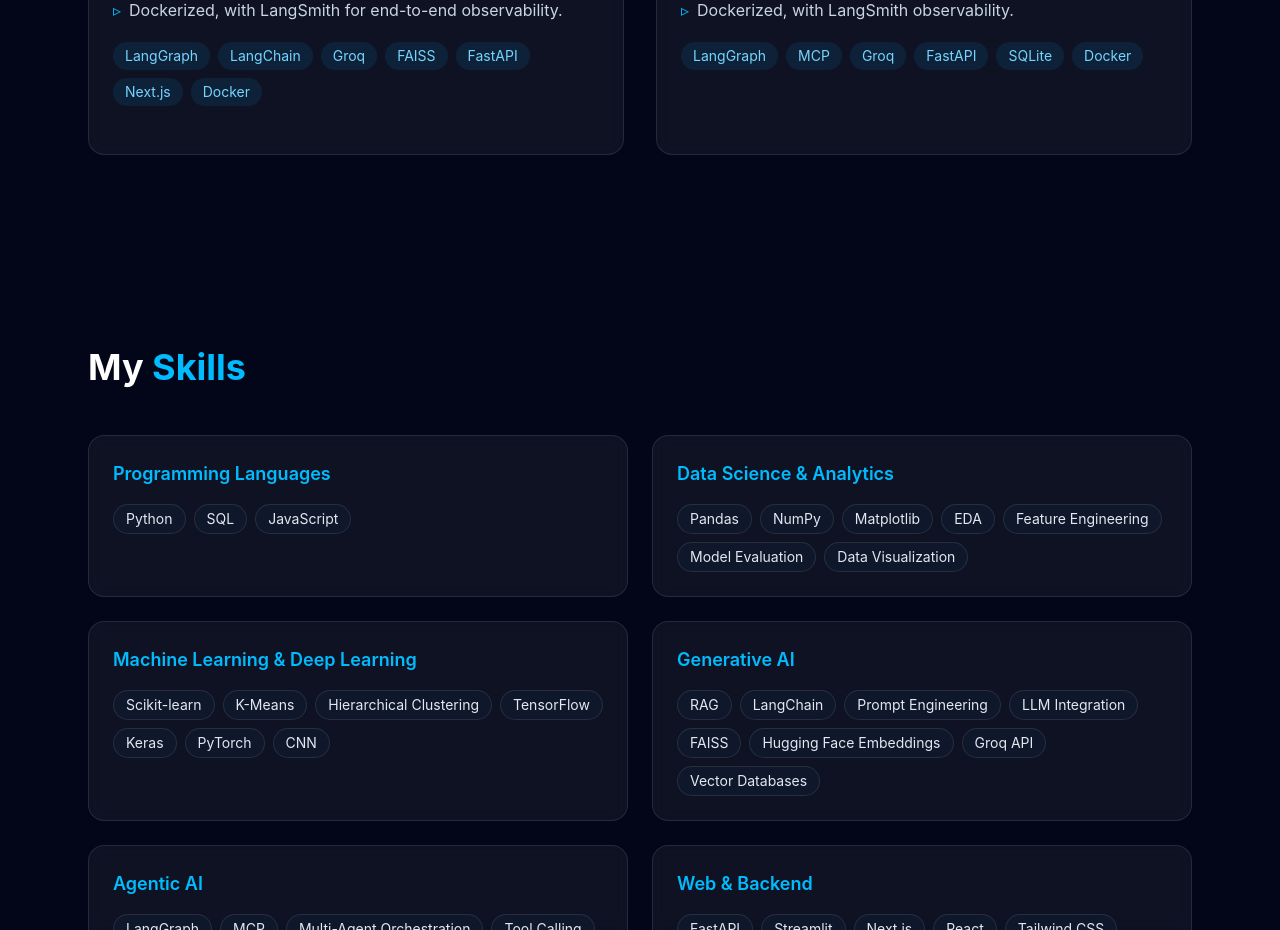
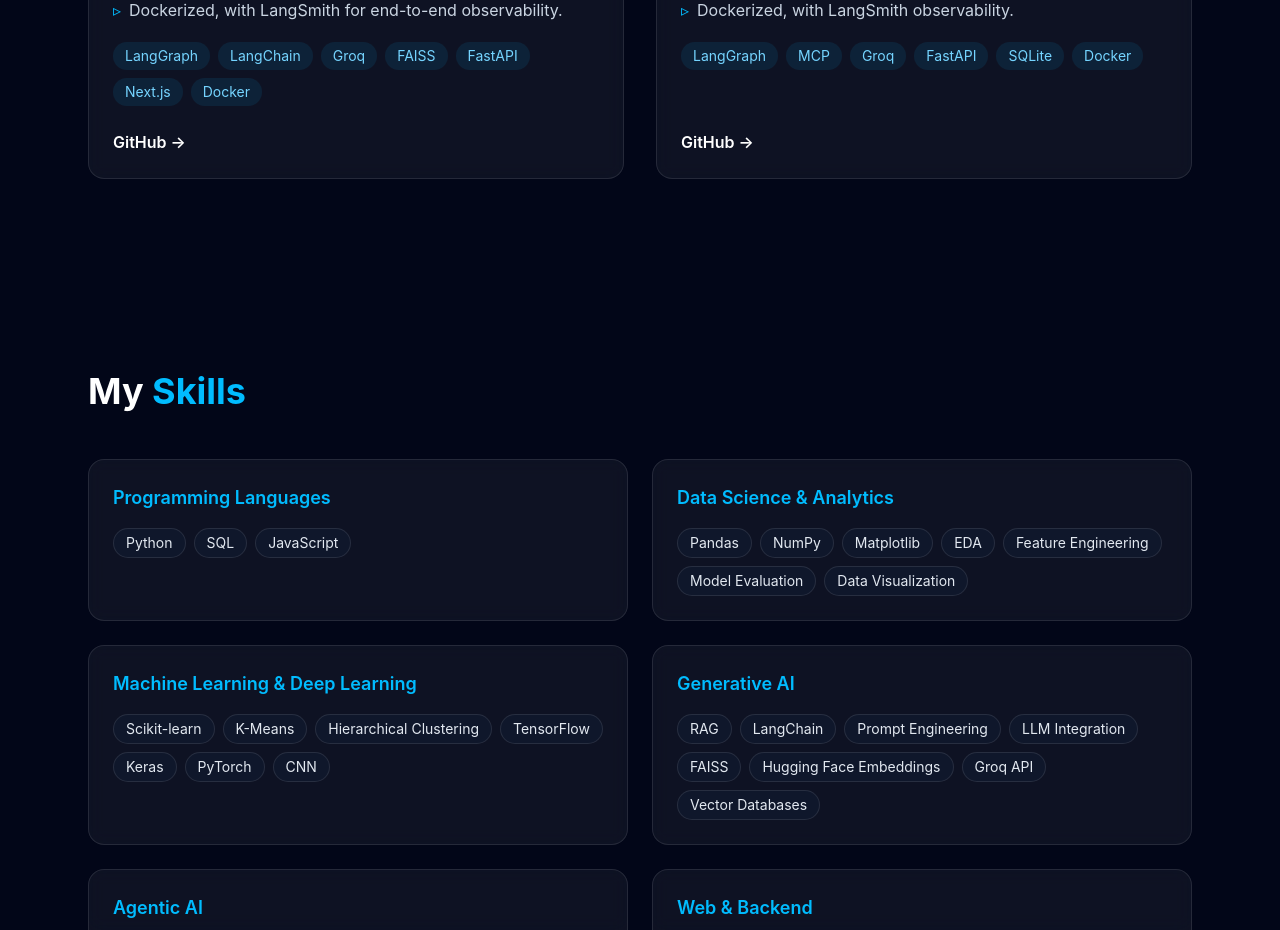
Before and after one commit to preetham2708/portfolio, a React app: page / in a window 1280 px wide. Shown: the part 2200-3130 px from the top of the page. Built offline with nearby package versions, Linux system fonts and the light colour scheme; the HTML template or start-up script is replaced by a standard one.

Commit message:
Add project GitHub links

```diff
--- a/src/data/projects.ts
+++ b/src/data/projects.ts
@@ -18,7 +18,7 @@
       'Dockerized, with LangSmith for end-to-end observability.',
     ],
     tech: ['LangGraph', 'LangChain', 'Groq', 'FAISS', 'FastAPI', 'Next.js', 'Docker'],
-    github: '',
+    github: 'https://github.com/preetham2708/MyPerplexity',
     demo: '',
   },
   {
@@ -31,7 +31,7 @@
       'Dockerized, with LangSmith observability.',
     ],
     tech: ['LangGraph', 'MCP', 'Groq', 'FastAPI', 'SQLite', 'Docker'],
-    github: '',
+    github: 'https://github.com/preetham2708/Multi-Agent-Travel-Planner',
     demo: '',
   },
 ]
```
